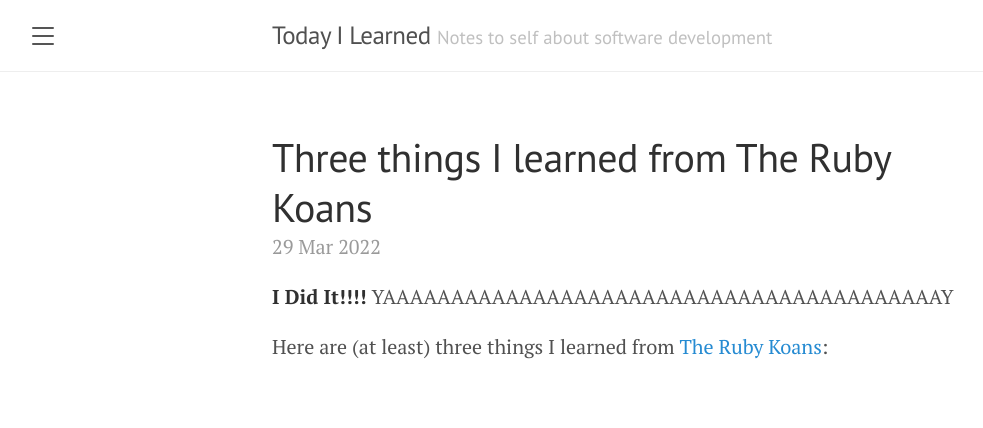
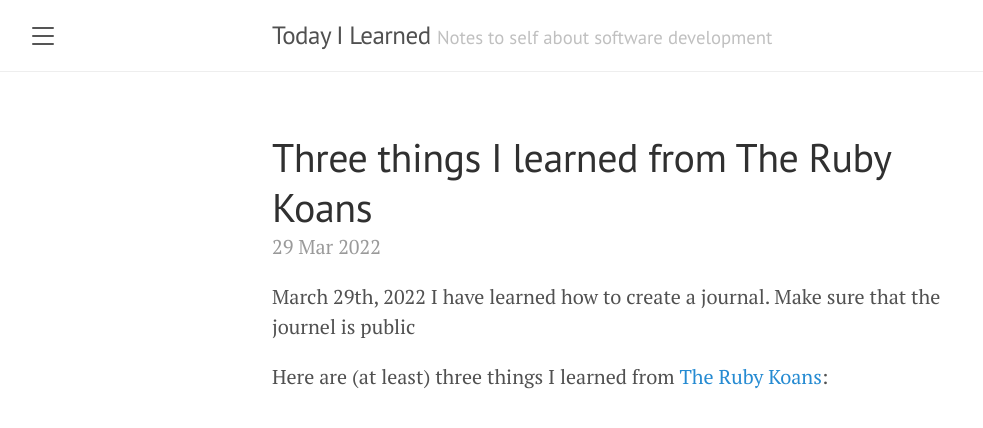
Before and after one commit to ragy488/journal, a Jekyll site: the page built from _posts/2022-03-29-three-things-i-learned-from-the-ruby-koans.md, in a window 1280 px wide. Shown: the top 428 px of the page, without its empty margins (8-991 px from the left). Built offline with Jekyll 4.4.1, drawn with Linux system fonts in a browser that asks for light colours.

Commit message:
Update 2022-03-29-three-things-i-learned-from-the-ruby-koans.md

```diff
--- a/_posts/2022-03-29-three-things-i-learned-from-the-ruby-koans.md
+++ b/_posts/2022-03-29-three-things-i-learned-from-the-ruby-koans.md
@@ -3,7 +3,7 @@ layout: post
 title: Three things I learned from The Ruby Koans
 ---
 
-**I Did It!!!!**
-YAAAAAAAAAAAAAAAAAAAAAAAAAAAAAAAAAAAAAAAAAY
+March 29th, 2022
+I have learned how to create a journal. Make sure that the journel is public
 
 Here are (at least) three things I learned from [The Ruby Koans](http://rubykoans.com/):
```
